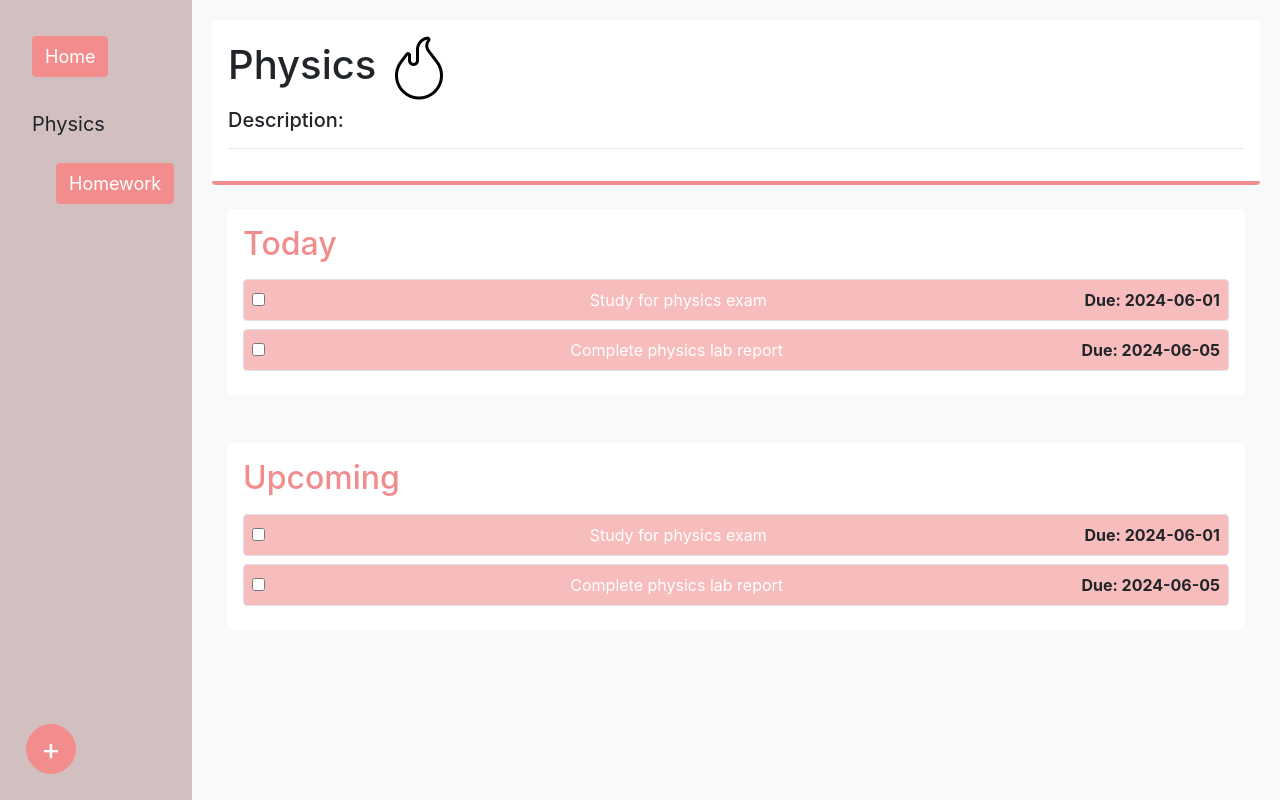
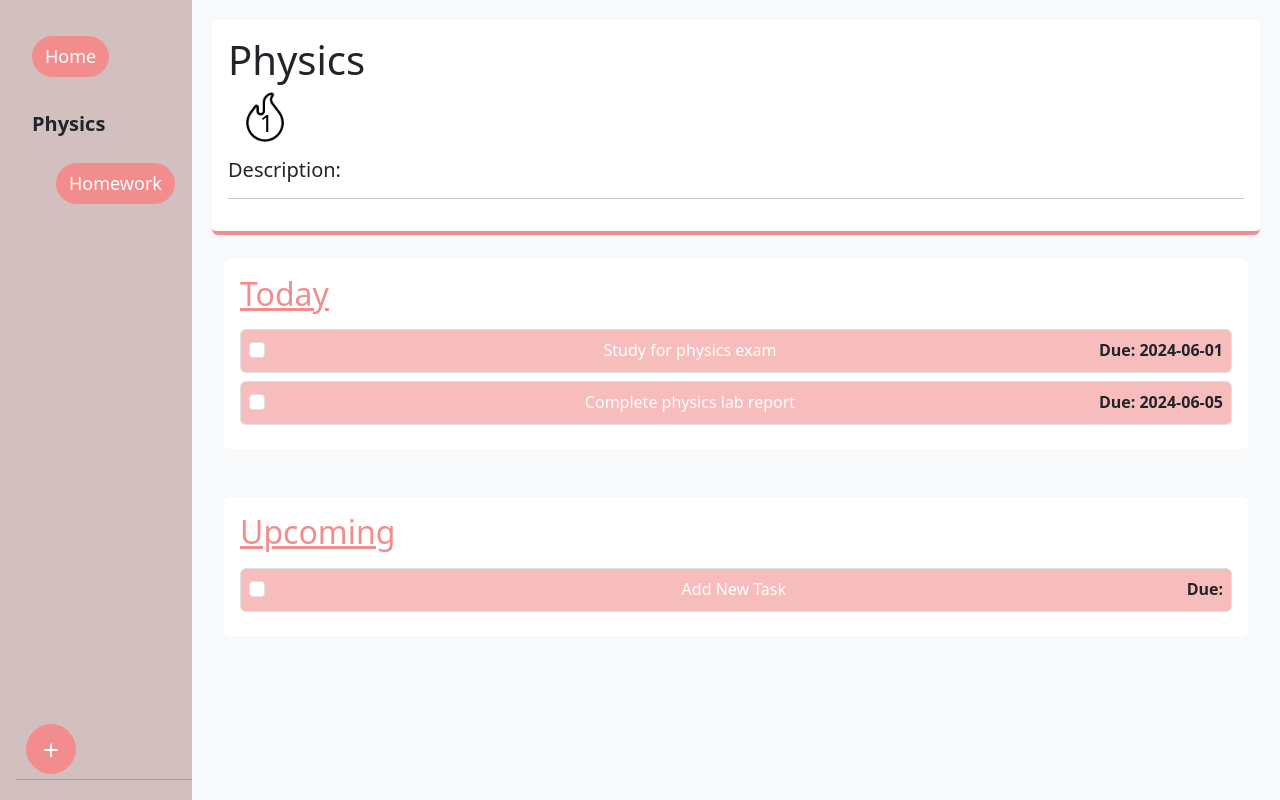
Before and after one commit to kct417/taskify, a React (Vite) app in the folder packages/react-frontend/: page /folder in a window 1280 px wide. Built offline with nearby package versions, Linux system fonts and the light colour scheme.

Commit message:
Streak UI Implemented

```diff
--- a/package.json
+++ b/package.json
@@ -29,6 +29,7 @@
 		"@fortawesome/free-regular-svg-icons": "^6.5.2",
 		"@fortawesome/free-solid-svg-icons": "^6.5.2",
 		"@fortawesome/react-fontawesome": "^0.2.0",
-		"bootstrap": "^5.3.3"
+		"bootstrap": "^5.3.3",
+		"react-bootstrap": "^2.10.2"
 	}
 }
--- a/packages/react-frontend/src/components/Folder_Form.jsx
+++ b/packages/react-frontend/src/components/Folder_Form.jsx
@@ -1,6 +1,10 @@
 import React from 'react';
 import TaskList from './TaskList';
 import fire_asset from '../assets/fire_asset.png';
+import 'bootstrap/dist/css/bootstrap.min.css';
+import './header.css'
+
+import { Container } from 'react-bootstrap';
 
 const Folder_Form = () => {
 	const sidebarButtonColor = '#F38D8D';
@@ -18,6 +22,14 @@ const Folder_Form = () => {
 			dueDate: '2024-06-05',
 			completed: false,
 		},
+	];
+	const emptyTasks = [
+		{
+			id: 0,
+			desc: 'Add New Task',
+			dueDate: '',
+			completed: false,
+		}
 	];
 
 	const handleTaskUpdate = (taskId, newCompletedStatus) => {
@@ -39,7 +51,17 @@ const Folder_Form = () => {
 			<header
 				className="sticky-top bg-white mb-4 p-3 rounded"
 				style={{ borderBottom: `4px solid ${sidebarButtonColor}` }}>
-				<h1>Physics <img src={fire_asset} alt="Fire" /></h1>
+				<h1>Physics</h1>
+				<Container>
+					<figure className="position-relative">
+				<img
+					src= {fire_asset}
+					className="fire_img"
+					alt="Fire"
+				/>
+				<figcaption>1</figcaption>
+				</figure>
+          		</Container>
 				<h5>Description: </h5>
 				<hr />
 			</header>
@@ -66,7 +88,7 @@ const Folder_Form = () => {
 								Upcoming
 							</h2>
 							<TaskList
-								tasks={physicsTasks}
+								tasks={emptyTasks}
 								handleTaskUpdate={handleTaskUpdate}
 							/>
 						</section>
--- /dev/null
+++ b/packages/react-frontend/src/components/header.css
@@ -0,0 +1,13 @@
+figcaption {
+    position: absolute;
+    color: black;
+    top: 25%;
+    left: 2%;
+    transform: translate(0%, 0%);
+    font-size: 1.5em;
+}
+.fire_img {
+    width: 50px;
+    height: 50px;
+    position: relative;
+}
```
Also changed, not shown: 1 other file (tests, documents, lock files or other folders).
